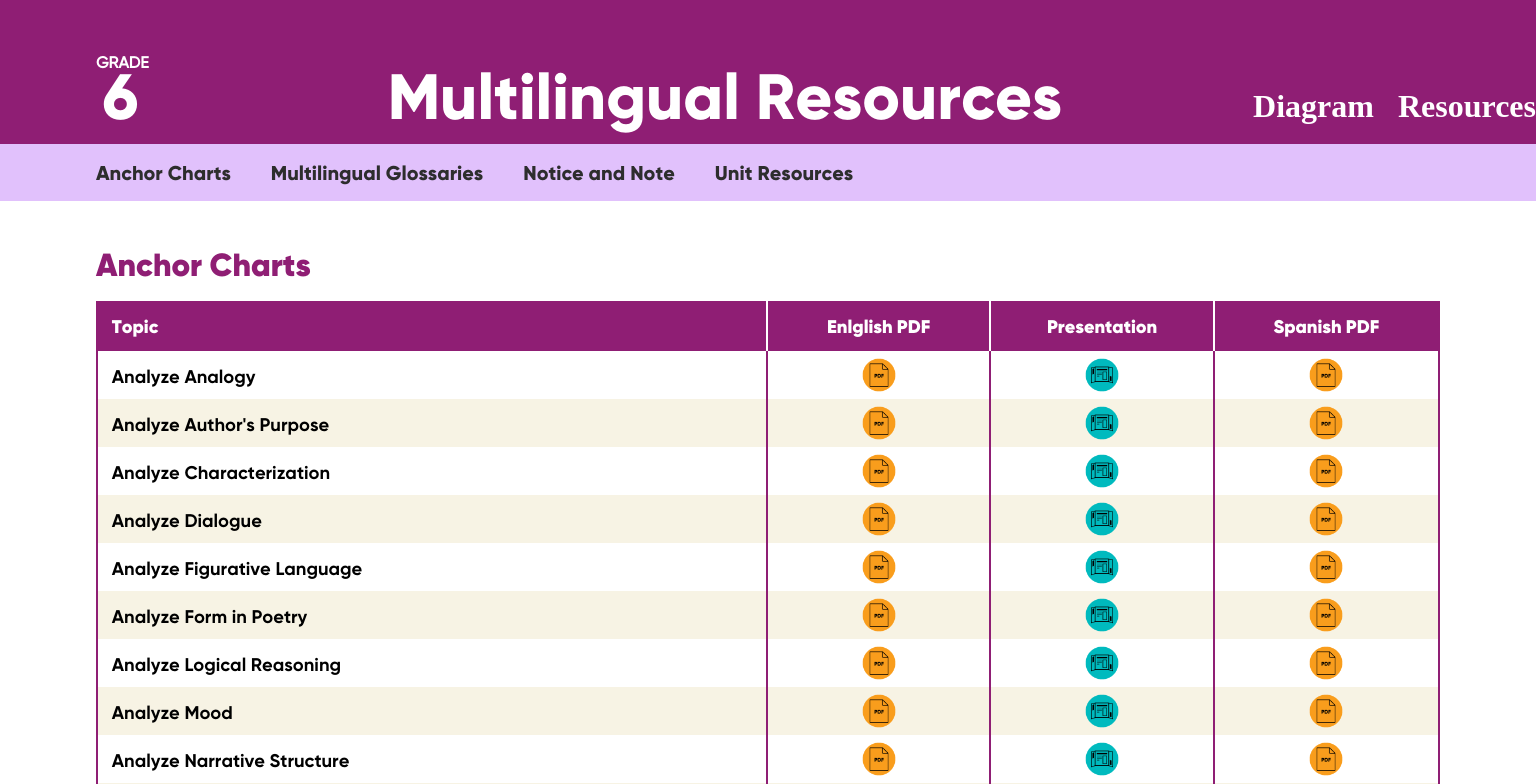
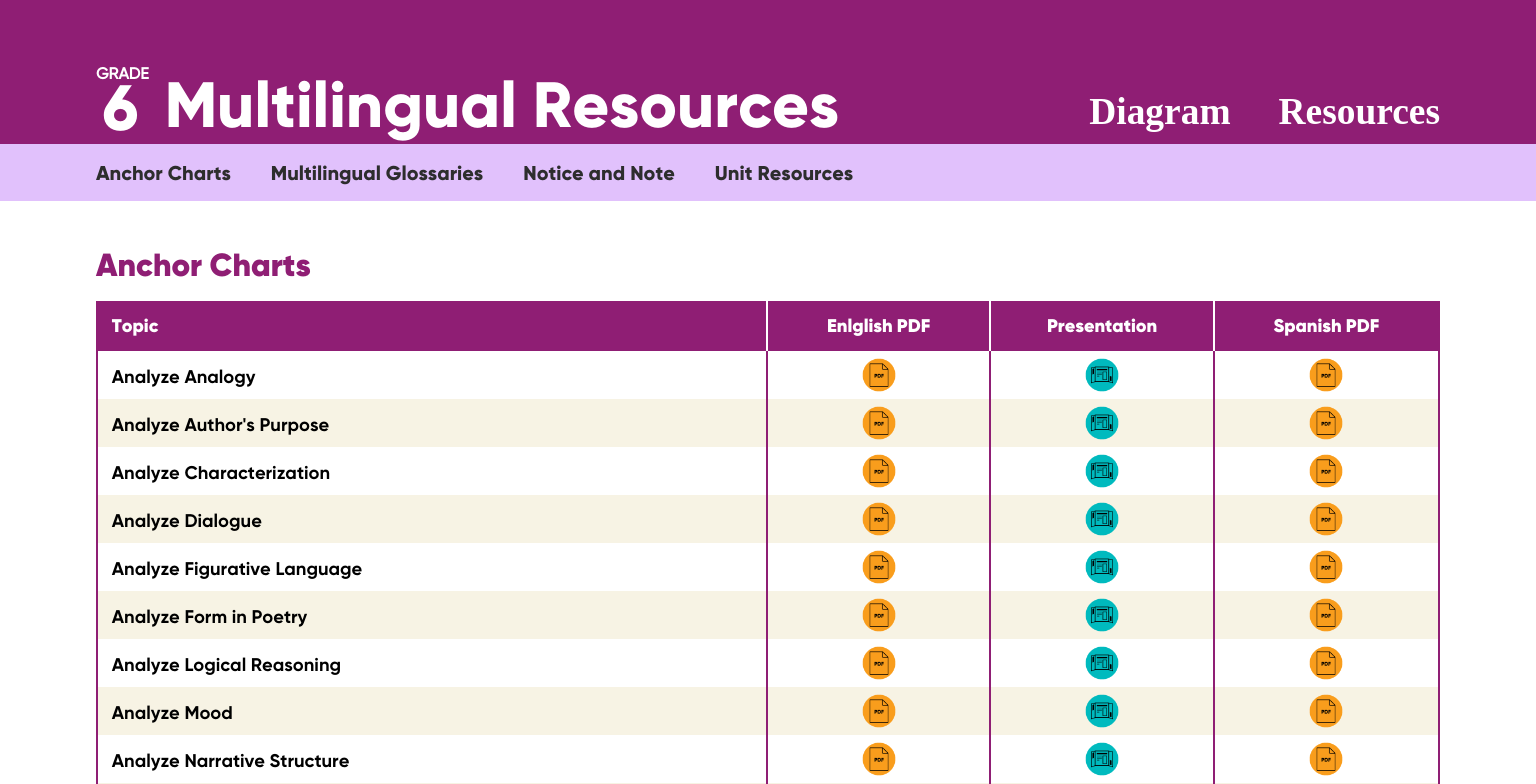
Before and after one commit to dfert1987/Multilingual_G6_V1, a React (Create React App) app: page /#/tablesection in a window 1536 px wide. Shown: the top 784 px of the page. Built offline with nearby package versions, Linux system fonts and the light colour scheme.

Commit message:
banner responsive edits that should have been on the responsivity branch

```diff
--- a/src/Components/Banner.js
+++ b/src/Components/Banner.js
@@ -6,11 +6,13 @@ const Banner = () => {
   return (
     <div className="banner-container">
       <div className="text-container">
-        <div className="grade-container">
-          <h4 className="grade">GRADE</h4>
-          <h2 className="number">6</h2>
+        <div className="grade-and-title">
+          <div className="grade-container">
+            <h4 className="grade">GRADE</h4>
+            <h2 className="number">6</h2>
+          </div>
+          <h1 className="main-title">Multilingual Resources</h1>
         </div>
-        <h1 className="main-title">Multilingual Resources</h1>
         <div className="navigation-container">
           <Link className="nav-link left" to="/">
             <h3 className="nav-item">Diagram</h3>
--- a/src/Styles/App.css
+++ b/src/Styles/App.css
@@ -0,0 +1,3 @@
+.main-page {
+  min-width: 800px;
+}
--- a/src/Styles/Banner.css
+++ b/src/Styles/Banner.css
@@ -1,8 +1,8 @@
 .banner-container {
   background-color: #8f1e74;
-  padding-bottom: 0.5em;
   padding-top: 1em;
   width: 100%;
+  min-width: 800px;
 }
 
 .text-container {
@@ -17,21 +17,26 @@
   display: flex;
   flex-direction: column;
   margin: 0;
+  position: relative;
+  top: 0.8em;
 }
 
 .grade {
   color: white;
   font-family: "Gilroy";
+  font-size: 1.5em;
   margin-bottom: 0;
+  margin-left: 0.75em;
   position: relative;
-  top: 1em;
+  margin-top: 0;
+  top: 1.25em;
 }
 
 .number {
   color: white;
   font-family: "Gilroy Extra Bold";
-  font-size: 4em;
   margin: 0;
+  font-size: 8em;
   padding-left: 0.1em;
 }
 
@@ -40,8 +45,8 @@
   font-family: "Gilroy Extra Bold";
   font-size: 4em;
   margin: 0;
-  padding-left: 0.75em;
-  padding-top: 0.63em;
+  padding-left: 0.25em;
+  padding-top: 0.35em;
 }
 
 .navigation-container {
@@ -49,13 +54,16 @@
   flex-direction: row;
   justify-content: right;
   text-align: right;
+  padding-right: 6em;
+  padding-left: 0.5em;
 }
 
 .nav-link {
   color: white;
   text-decoration: none;
-  padding-top: 4.5em;
+  padding-top: 4em;
   transition: 0.3s;
+  font-size: 2em;
 }
 
 .nav-link:hover {
@@ -64,11 +72,41 @@
 
 .nav-item {
   font-family: "Gilroy-Bold";
-  font-size: 2em;
   margin: 0;
+}
+
+.grade-and-title {
+  display: flex;
+  flex-direction: row;
 }
 
 .nav-link.left {
   padding-right: 1.5em;
   margin: 0;
 }
+
+@media (min-width: 1349px) {
+  .nav-link {
+    padding-top: 2.3em;
+  }
+  .number {
+    font-size: 4em;
+    margin-left: 0;
+  }
+  .grade {
+    position: relative;
+    top: 1em;
+    margin-left: 0;
+    font-size: 1em;
+    padding-top: 0;
+    margin-top: 0;
+  }
+  .main-title {
+    padding-top: 0.75em;
+  }
+
+  .grade-container {
+    position: relative;
+    top: 2em;
+  }
+}
--- a/src/Styles/Table.css
+++ b/src/Styles/Table.css
@@ -1,6 +1,7 @@
 .main {
   display: flex;
   flex-direction: column;
+  min-width: 800px;
 }
 
 .above-table {
```
